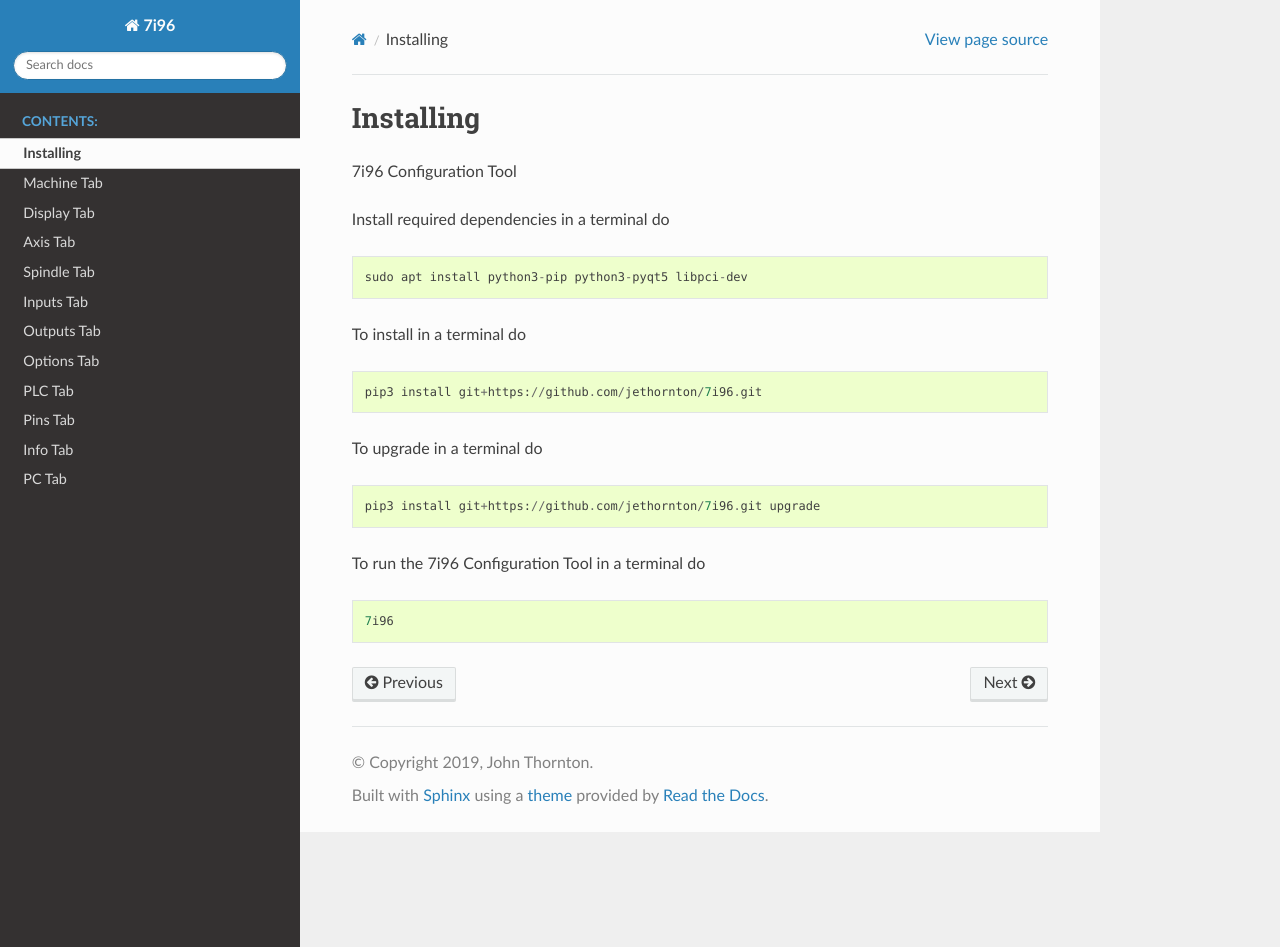
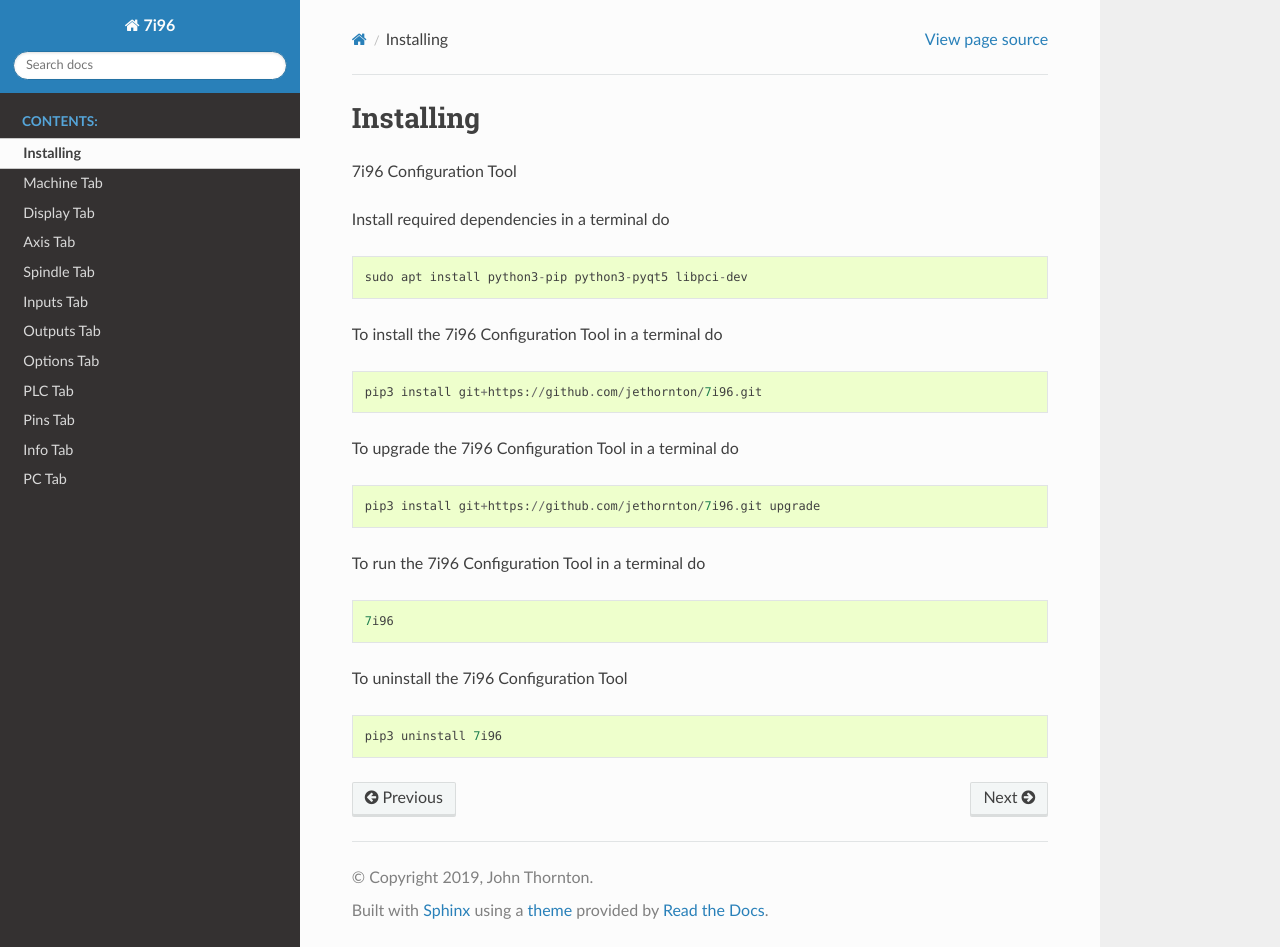
Before and after one commit to snelweg/7i96, a Sphinx documentation site: the page built from docs/source/install.rst, in a window 1280 px wide and 947 px high. Built offline with Sphinx 7.4.7 and the Read the Docs theme 2.0.0, drawn with Linux system fonts in a browser that asks for light colours.

Commit message:
update install doc

```diff
--- a/docs/source/install.rst
+++ b/docs/source/install.rst
@@ -10,12 +10,12 @@
     sudo apt install python3-pip python3-pyqt5 libpci-dev
 
 
-To install in a terminal do
+To install the 7i96 Configuration Tool in a terminal do
 ::
 
     pip3 install git+https://github.com/jethornton/7i96.git
 
-To upgrade in a terminal do
+To upgrade the 7i96 Configuration Tool in a terminal do
 ::
 
     pip3 install git+https://github.com/jethornton/7i96.git upgrade
@@ -24,3 +24,8 @@
 ::
 
     7i96
+
+To uninstall the 7i96 Configuration Tool
+::
+
+    pip3 uninstall 7i96
```
